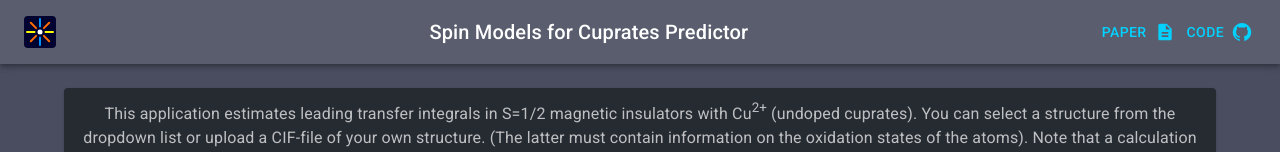
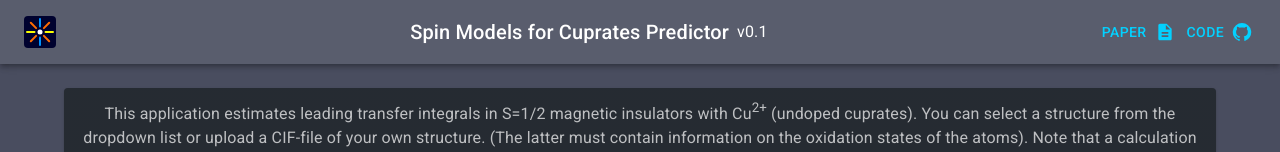
Before and after one commit to denyskononenko/smcp, a React (Create React App) app: page / in a window 1280 px wide. Shown: the top 152 px of the page. Built offline with nearby package versions, Linux system fonts and the light colour scheme.

Commit message:
fix: app version is added in the header

```diff
--- a/src/Header.js
+++ b/src/Header.js
@@ -1,4 +1,5 @@
 import React, {Component} from "react";
+import Box from '@mui/material/Box';
 import Button from '@mui/material/Button';
 import AppBar from "@mui/material/AppBar";
 import Toolbar from "@mui/material/Toolbar";
@@ -8,7 +9,7 @@ import GitHubIcon from '@mui/icons-material/GitHub';
 import DescriptionIcon from '@mui/icons-material/Description';
 import AppLogo from './logo.svg';
 
-const linkPaper = "https://arxiv.org/";
+const linkPaper = "https://arxiv.org/abs/2303.14033";
 const linkCode  = "https://github.com/denyskononenko/smcp";
 
 class Form extends Component {
@@ -27,12 +28,20 @@ class Form extends Component {
                     <img src={AppLogo} alt="Logo" />
                 </IconButton>
 
-                <Typography variant="h6"
-                    component="div"
-                    color="#FFFFFF"
-                    sx={{ flexGrow: 1 }}>
-                    Spin Models for Cuprates Predictor
-                </Typography>
+                <Box sx={{ flexGrow: 1, display: 'flex', justifyContent: 'center', alignItems: 'center' }}>
+                    <Typography variant="h6"
+                        component="div"
+                        color="#FFFFFF"
+                        sx={{ }}>
+                        Spin Models for Cuprates Predictor
+                    </Typography>
+                    <Typography variant="subtitle1"
+                        component="div"
+                        color="#FFFFFF"
+                        sx={{ marginLeft: 1 }}>
+                        v0.1
+                    </Typography>
+                </Box>
                 <a href={linkPaper} target="_blank" rel="noreferrer">
                     <Button
                         endIcon={<DescriptionIcon />}
```
